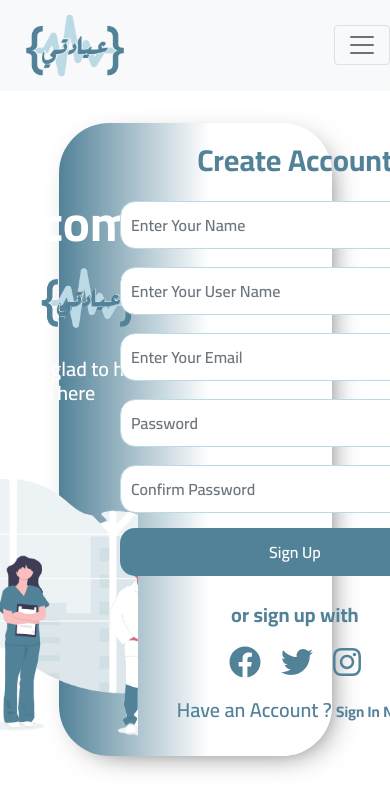
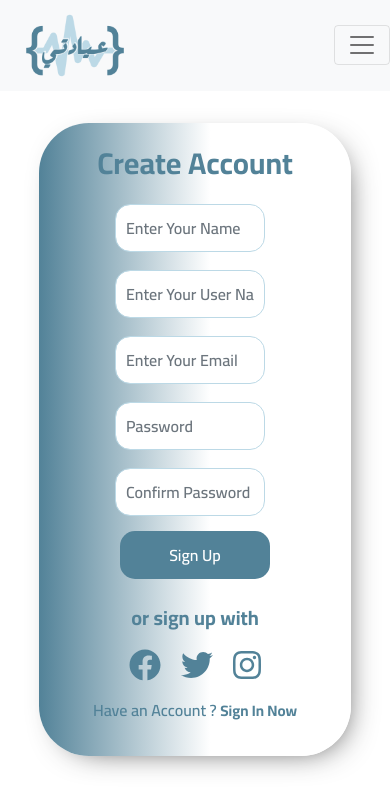
Before and after one commit to a-hassanein/Clinic-System, a React (Create React App) app: page /signup in a window 390 px wide. Shown: the top 810 px of the page. Built offline with nearby package versions, Linux system fonts and the light colour scheme.

Commit message:
responsice sign up

```diff
--- a/src/Pages/signup.js
+++ b/src/Pages/signup.js
@@ -27,12 +27,12 @@ function SignUp() {
             </div> */}
             <div className="main-signup">
                 <div className="signup-conatiner">
-                    <div className="left-side">
+                    <div className="left-side" id ="leftSide">
                         <div className="welcomeNote" id="welcomeNote">
                             <p style={{color:"#ffffff" , fontWeight:700}}>
                                 Welcome To
 
-                            <img style={{ width:'100px' , alignItems:"center" , paddingBottom: 12 , marginLeft :10  }} src={logo} />
+                            <img id ="logoSignUpId" style={{ width:'100px' , alignItems:"center" , paddingBottom: 12 , marginLeft :10  }} src={logo} />
                             </p>
                             <h3 style={{fontWeight:600 , fontSize:20}}>
                                 We are so glad to have you here
@@ -40,20 +40,17 @@ function SignUp() {
                             </h3>
                         </div>
                         <div className="welcomeImg">
-                            <img id="loginImg" src={signup}>
+                            <img id="signupImg" src={signup}>
                             </img>
                         </div>
 
                     </div>
-                    <div className="right-side">
-                        {/* <div className="img-className">
-                            <img style={{ height: '150px', width: '400px' }} src={Logo} />
-                      </div> */}
-                        <form onSubmit={handlesubmit}>
+                    <div className="right-side" id="rightSide">
+                        <form id ="formSign"onSubmit={handlesubmit}>
                             <div id="Form_Title">Create Account</div>
                             <div >
                                 <label className="form-label"></label>
-                                <input type="text"  className="form-control" value={name} onChange={(e) => { setName(e.target.value) }} placeholder="Enter Your Name" required />
+                                <input type="text"  id ="formInput" className="form-control" value={name} onChange={(e) => { setName(e.target.value) }} placeholder="Enter Your Name" required />
                             </div>
                             <div >
                                 <label className="form-label"></label>
@@ -88,8 +85,8 @@ function SignUp() {
                                     <FontAwesomeIcon icon={faInstagram} size="2x" />
                                 </a>
                             </div>
-                            <div className="footerform " style={{ color: "#528298", fontSize: '5px', paddingTop: '15px' }}>
-                                <p style={{fontWeight:600 , fontSize:20}}>Have an Account ? <Link id="linkform" to='/login'> Sign In Now </Link> </p>
+                            <div className="footerform " style={{ color: "#528298", paddingTop: '15px' }}>
+                                <p id= "footerLink">Have an Account ? <Link id="linkform" to='/login'> Sign In Now </Link> </p>
                             </div>
                         </div>
                     </div>
--- a/src/Style/signup.css
+++ b/src/Style/signup.css
@@ -6,8 +6,8 @@
     padding: 0;
   }
 .main-signup {
-    min-height: 75vh;
-    min-width: 75vw;
+    min-height: 90vh;
+    min-width: 90vw;
     overflow: hidden;
 }
 
@@ -143,3 +143,124 @@
 
     color: #70a1b8;
 }
+#footerLink
+{
+    font-weight:600 ;
+    font-size:20
+}
+/* Responsive */
+@media (max-width:1056px)  {
+
+    #formSign
+    {
+    display: flex;
+    align-items: center;
+    flex-direction: column;
+  }
+.main-signup .signup-conatiner input
+{
+
+    width: 200px;
+}
+.main-signup .signup-conatiner .btn
+{
+    width: 200px;
+}
+}
+@media (max-width:975px) {
+    .main-signup .signup-conatiner input {
+        width: 350px;
+
+    }
+    .main-signup .signup-conatiner .btn {
+        width: 350px;
+
+    }
+    .main-signup .signup-conatiner {
+        align-items: center;
+        text-align: center;
+    }
+    #leftSide {
+        display: none;
+    }
+}
+@media (max-width:561px)  {
+    .main-signup .signup-conatiner {
+        align-items: center;
+        text-align: center;
+        height: 75vh;
+        width: 80% ;
+
+    }
+}
+@media (max-width:462px)  {
+    .main-signup .signup-conatiner input {
+        width: 150px;
+
+    }
+    .main-signup .signup-conatiner .btn {
+        width: 150px;
+
+    }
+
+}
+@media (max-width:260px)  {
+    .main-signup .signup-conatiner input {
+        width: 100px;
+        font-size: 10px;
+
+    }
+    .main-signup .signup-conatiner .btn {
+        width: 100px;
+
+    }
+    #Form_Title {
+        font-size: 20px;
+        font-weight: 700;
+    }
+
+}
+@media (max-width:192px) {
+
+    #Form_Title {
+        font-size: 10px;
+    }
+    #footerLink
+    {
+        font-size:10
+    }
+}
+@media (max-width:158px) {
+    #Form_Title , #linkform{
+        font-size: 5px;
+    }
+    #footerLink
+    {
+        font-size:15px
+    }
+
+
+}
+@media (max-width:150px) {
+    .main-signup .signup-conatiner input {
+        width: 50px;
+        height: 30px;
+        font-size: 5px;
+
+    }
+    .main-signup .signup-conatiner .btn {
+        width: 50px;
+        height: 30px;
+        font-size: 5px;
+
+    }
+    #Form_Title , #linkform{
+        font-size: 5px;
+    }
+    #footerLink
+    {
+        font-size:15px
+    }
+
+
+}
```
